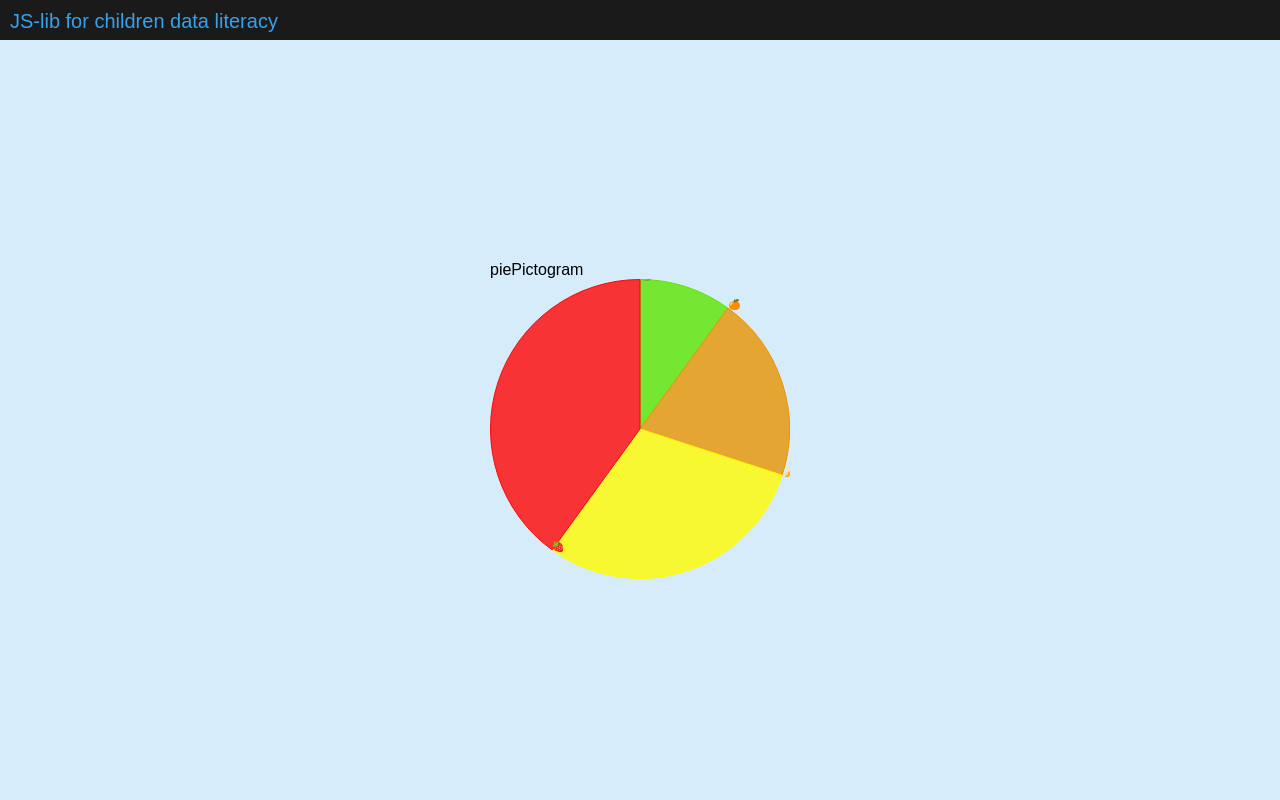
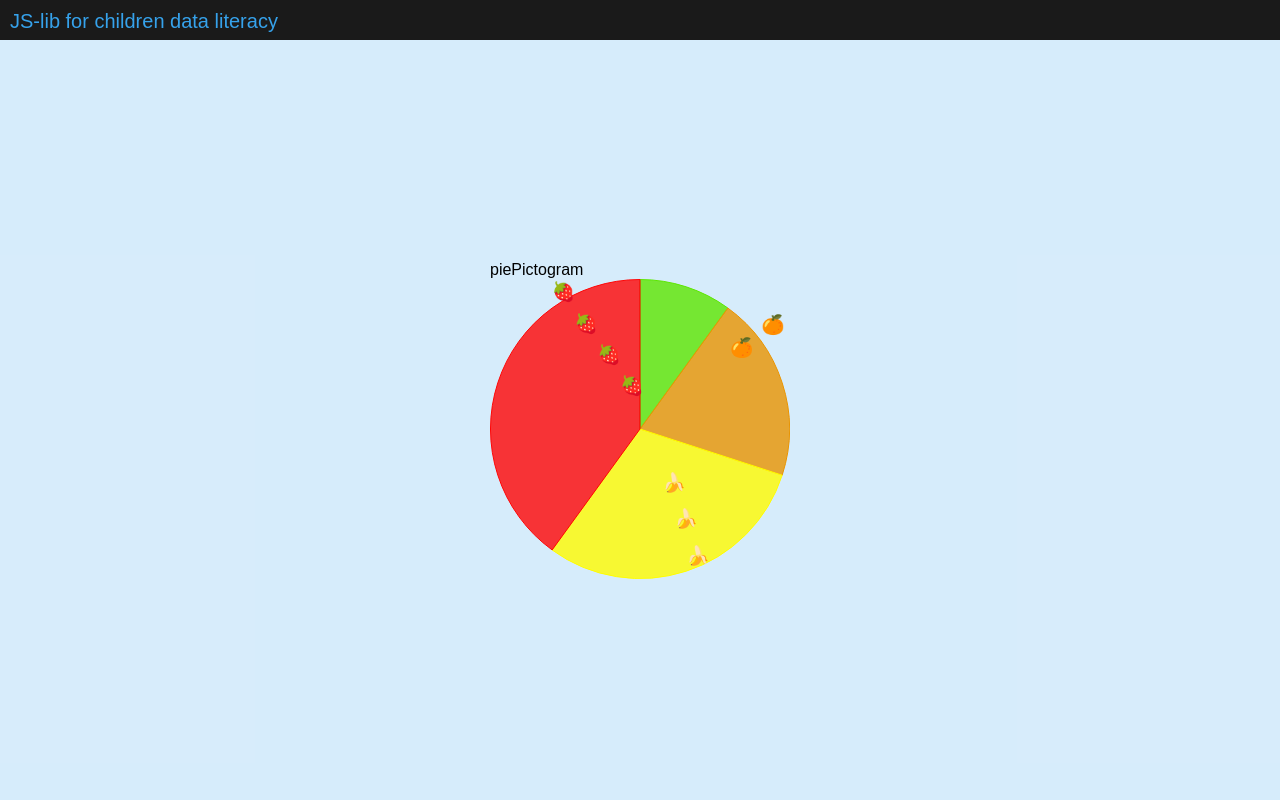
Before and after one commit to oaza0712/graph-js-lib, a website: page src/index.html in a window 1280 px wide. Shown: the top 800 px of the page. Drawn offline with nearby package versions, Linux system fonts and the light colour scheme.

Commit message:
update pie chart

```diff
--- a/src/index.html
+++ b/src/index.html
@@ -287,30 +287,40 @@
             } = chart;
 
             ctx.save();
+
             if (typeOfChart == "piePictogram") {
-
               let angles = [];
               let sum = 0;
               for (let i = 0; i < userData.values.length; i++) {
                 sum += userData.values[i];
               }
-              console.log("SUM ", sum);
               for (let i = 0; i < userData.values.length; i++) {
                 angles[i] = (userData.values[i] / sum) * 6.2831;
-                console.log("ANGLES ", angles[i]);
               }
 
-              let current_angle =  4.71238898038
+
+              let starting_angle = 4.71238898038;
+              let current_angle = 4.71238898038;
+              let radius = width/2;
+              let space= 0;
+              let size = (width/2)/(2*userData.values[userData.values.length-1])
+
+
               for (let i = 0; i < userData.values.length; i++) {
-
-                ctx.fillText(
+                for(let j = 0; j < userData.values[i]; j++){
+                  ctx.font = `${size}px Arial`;
+                  ctx.fillText(
                   userData.unicode[i],
-
-                  150 * Math.cos( current_angle) + 150,
-                  150 * Math.sin( current_angle) + 150,
+                  radius * Math.cos(current_angle) + width/2,
+                  radius * Math.sin(current_angle) + width/2-size/2,
                   30
                 );
-                current_angle += angles[i];
+                radius -= size+20;
+                }
+
+                radius = width/2;
+
+                current_angle += 1.5*angles[i];
               }
             }
 
@@ -388,26 +398,6 @@
                 display: display,
               },
             },
-            onClick: (evt) => {
-              if (typeOfChart == "piePictogram") {
-                var elements = myKidChart.getElementsAtEventForMode(
-                  evt,
-                  "index",
-                  { intersect: true },
-                  false
-                );
-                // elements[0].fillText(userData.unicode[0],
-                //30,
-                //   30,
-                //  30
-                //);
-                var index = elements[0].index;
-                console.log("ELEMENTS[0] ", elements);
-                console.log("ELEMENTS[1] ", elements[1]);
-                console.log("ELEMENTS[2] ", elements[2]);
-                console.log("ELEMENTS[3] ", elements[3]);
-              }
-            },
           },
           plugins: [plugin],
         };
```
Also changed, not shown: dist/index.html.
